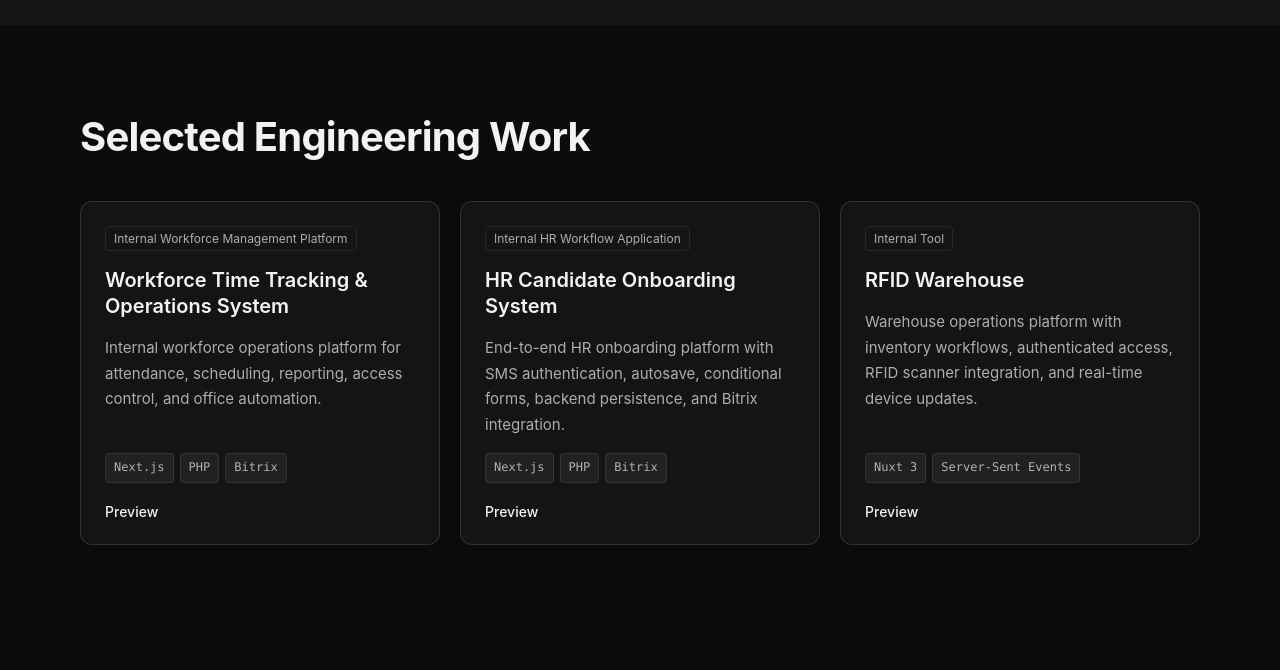
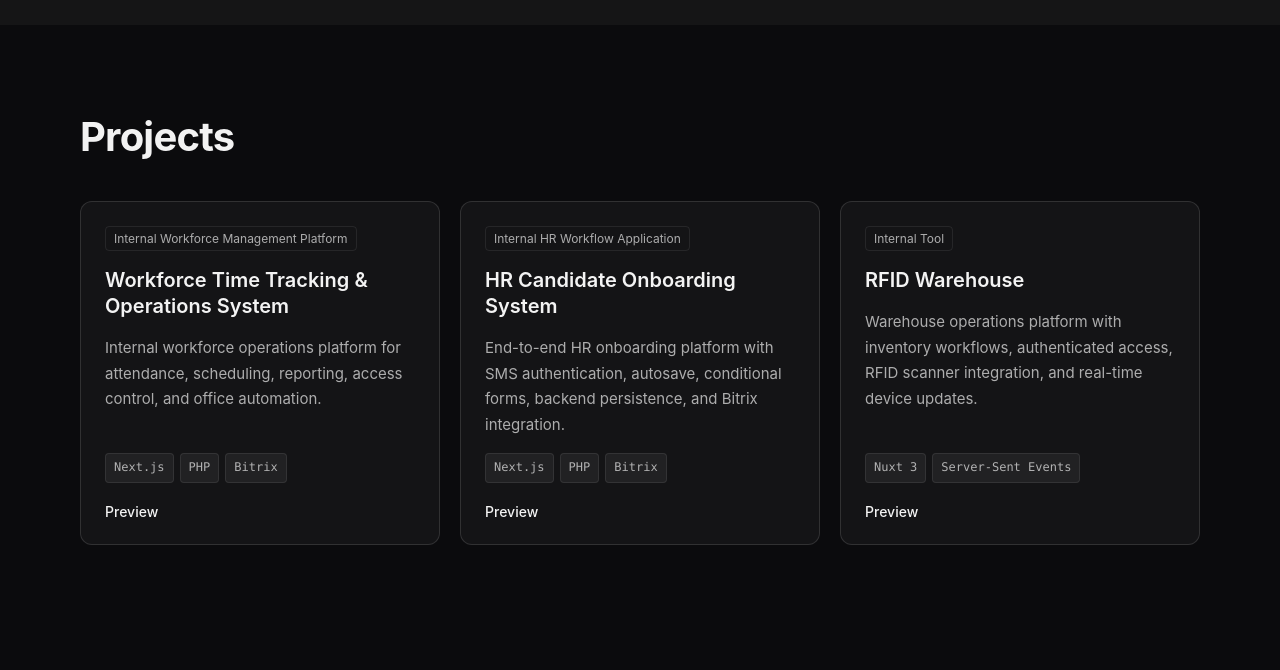
Before and after one commit to Nataly4444/Nataly4444.github.io, a website built with Vite: page index.html in a window 1280 px wide. Shown: the part 1149-1819 px from the top of the page. Built offline with nearby package versions, Linux system fonts and the light colour scheme.

Commit message:
Update project section title from "Selected Engineering Work" to "Projects" for improved clarity and consistency.

```diff
--- a/index.html
+++ b/index.html
@@ -94,7 +94,7 @@
     <section id="projects" class="section" aria-labelledby="projects-title">
       <div class="container">
         <div class="section-header">
-          <h2 id="projects-title" class="section-title">Selected Engineering Work</h2>
+          <h2 id="projects-title" class="section-title">Projects</h2>
         </div>
         <div class="projects-grid" data-projects></div>
       </div>
```
